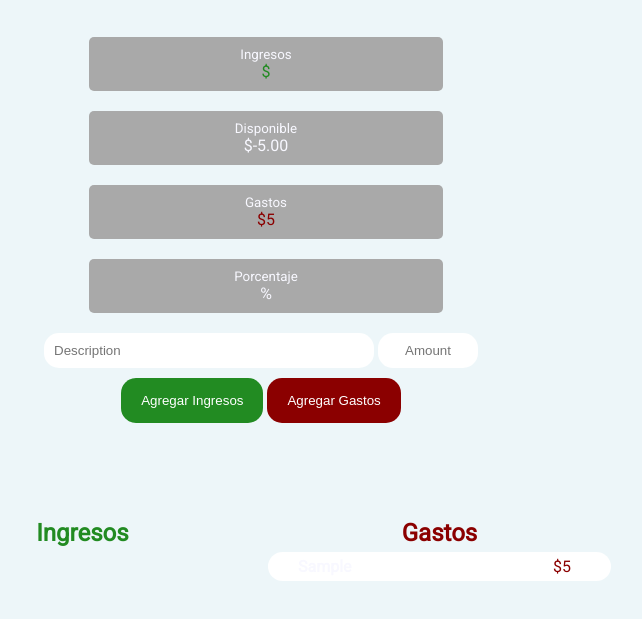
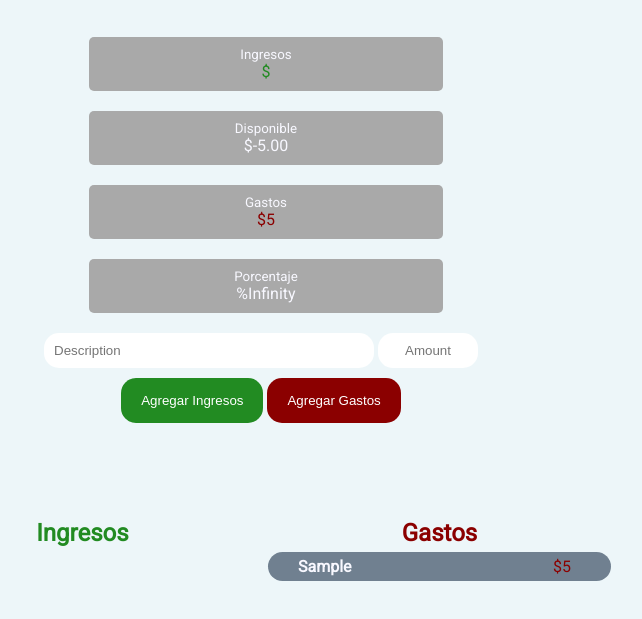
Before and after one commit to Katzx3/Desafio-1-LIC, a plain HTML site: page Desafío 1/index.html in a window 1280 px wide. Both pictures are taken after typing "Sample", "5" into the empty fields and a click on the button "Agregar Gastos". Shown: the part 81-700 px from the top of the page, without its empty margins (379-1021 px from the left). Drawn offline with Linux system fonts and the light colour scheme.

Commit message:
cambios porcentaje y estilo
cambios adiconales porcentaje listo

```diff
--- a/Desafío 1/main.js
+++ b/Desafío 1/main.js
@@ -168,6 +168,13 @@ const UICtrl = (function(){
             const amountDelete = document.querySelector(amountId);
             //remover de la interfas
             amountDelete.remove();
+        },
+
+        updatePercent: function(){
+            const earned = document.querySelector(UISelectors.moneyEarned);
+            const spent = document.querySelector(UISelectors.moneySpent)
+            const available = document.querySelector(UISelectors.moneyPercent);
+            available.innerHTML = ((spent.innerHTML)/(earned.innerHTML)*100).toFixed(2)
         }
     }
 })();
@@ -223,6 +230,7 @@ const App = (function(){
             UICtrl.updateSpent();
             //ccalcular monto disponible
             UICtrl.updateAvailable();
+            UICtrl.updatePercent();
         }
     }
 
@@ -241,6 +249,7 @@ const App = (function(){
             UICtrl.updateSpent();
             //calcular disponibles
             UICtrl.updateAvailable();
+            UICtrl.updatePercent();
         }
 
         e.preventDefault()
--- a/Desafío 1/style.css
+++ b/Desafío 1/style.css
@@ -118,7 +118,7 @@ body{
 
 .container .item{
     width: 100%;
-    background-color: white;
+    background-color: slategray;
     border-radius: 15px;
     margin: 5px 0;
     display: flex;
```
